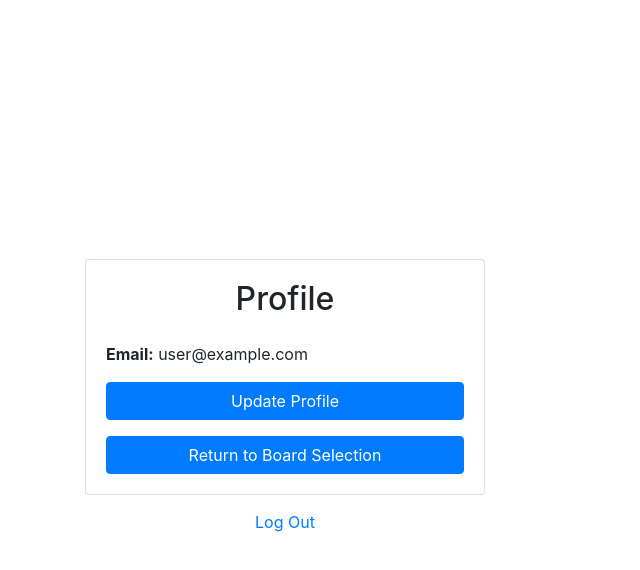
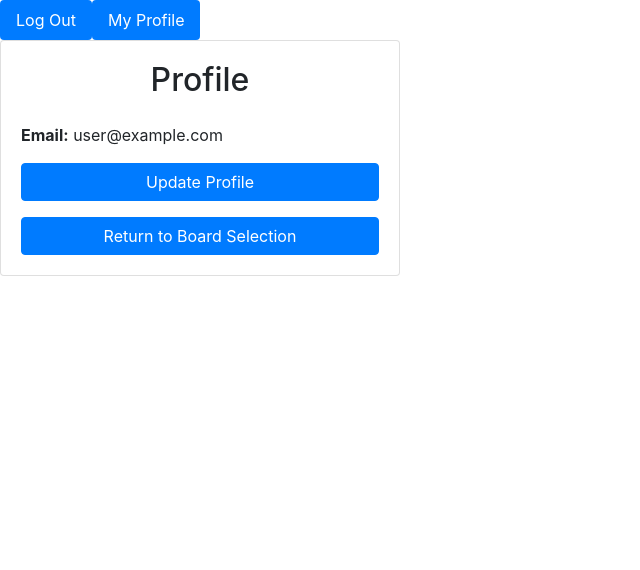
Before and after one commit to lanegrim/manage-the-day-front-end, a React (Create React App) app: page /dashboard in a window 1280 px wide. Shown: the top 570 px of the page, without its empty margins (0-640 px from the left). Built offline with nearby package versions, Linux system fonts and the light colour scheme; no server answers; sample sign-in values are in the browser's storage.

Commit message:
started to work on header/nav component

```diff
--- a/src/components/App.js
+++ b/src/components/App.js
@@ -16,7 +16,6 @@ import Board from './Board'
 
 function App() {
   return (
-    <Container className="d-flex align-items-center justify-content-center w-100" style={{ minHeight: "100vh" }}>
     <div className="w-100 contains-all">
       <Router>
         <AuthProvider>
@@ -32,7 +31,6 @@ function App() {
         </AuthProvider>
       </Router>
     </div>
-    </Container>
   )
 }
 
--- a/src/components/Board.js
+++ b/src/components/Board.js
@@ -2,6 +2,7 @@ import React, { useState, useEffect, useRef } from 'react'
 import { Card, ListGroup, ListGroupItem, Button, Modal, Form, Container } from 'react-bootstrap'
 import { useParams, Link } from 'react-router-dom'
 import axios from 'axios'
+import Header from './Header'
 
 
 export default function Board() {
@@ -27,7 +28,7 @@ export default function Board() {
     const [showNewTodoModal, setShowNewTodoModal] = useState(false)
 
     //////////////////////////////////////////////////////////////////
-    // GET BOARD DATA FUNCTION
+    // GET DATA FUNCTION
     //////////////////////////////////////////////////////////////////
 
     function getBoard(givenID) {
@@ -37,10 +38,6 @@ export default function Board() {
                 (response) => {
                     setBoard(response.data.board)
                     setColumns(response.data.board.columns)
-                    setColumnOrder(response.data.board.columnOrder)
-                    console.log(response.data.board)
-                    console.log(response.data.board.columns)
-                    console.log(response.data.board.columnOrder)
                 },
                 (err) => console.error(err)
             )
@@ -95,7 +92,8 @@ export default function Board() {
         event.preventDefault();
         const updatedColumn = {
             board_id: board.id,
-            title: columnNameRef.current.value
+            title: columnNameRef.current.value,
+            todoOrder: []
         }
 
         axios
@@ -159,7 +157,6 @@ export default function Board() {
             completed: completionStatus
         }
 
-        console.log(updatedTodo)
         axios
             .put(
                 "https://managetheday-api.herokuapp.com/todos/" + currentItemID,
@@ -224,7 +221,8 @@ export default function Board() {
     }, [id])
 
     return (
-        <Container className="columns-page">
+        <div className="columns-page">
+            <Header />
             {
                 //////////////////////////////////
                 // BOARD SCREEN HEADER
@@ -407,6 +405,6 @@ export default function Board() {
                     </Card.Body>
                 </Card>
             </div>
-        </Container>
+        </div>
     )
 }
--- a/src/components/BoardSelect.js
+++ b/src/components/BoardSelect.js
@@ -1,8 +1,9 @@
 import React, { useState, useEffect, useRef } from 'react'
-import { Card, Container, ListGroup, ListGroupItem, Button, Alert, Form, Modal } from 'react-bootstrap'
+import { Card, Container, ListGroup, ListGroupItem, Button, Form, Modal } from 'react-bootstrap'
 import axios from "axios";
 import { useHistory } from 'react-router-dom'
 import { useAuth } from '../contexts/AuthContext'
+import Header from './Header'
 
 export default function BoardSelect() {
 
@@ -11,24 +12,11 @@ export default function BoardSelect() {
     const boardNameRef = useRef()
     const newBoardNameRef = useRef()
     const [loading, setLoading] = useState(false)
-    const [error, setError] = useState('')
     const [boards, setBoards] = useState([])
     const [boardID, setBoardID] = useState('')
     const [boardName, setBoardName] = useState('')
     const [boardColumnOrder, setBoardColumnOrder] = useState([])
     const [showEditModal, setShowEditModal] = useState(false)
-
-
-    async function handleLogout() {
-        setError('')
-
-        try {
-            await logout()
-            history.push('/login')
-        } catch {
-            setError('Failed to log out')
-        }
-    }
 
     function getBoards() {
         axios
@@ -124,6 +112,8 @@ export default function BoardSelect() {
     }, [])
 
     return (
+        <>
+            <Header />
             <Container className='text-center' style={{ maxWidth: "400px" }}>
                 <h1>My Boards</h1>
                 <Card>
@@ -184,10 +174,7 @@ export default function BoardSelect() {
                         </ListGroup>
                     </Card.Body>
                 </Card>
-            <div className="w-100 text-center mt-2">
-                <Button variant="link" onClick={handleLogout} disabled={loading}>Log Out</Button>
-                {error && <Alert variant="danger">{error}</Alert>}
-            </div>
             </Container>
+        </>
     )
 }
--- a/src/components/Dashboard.js
+++ b/src/components/Dashboard.js
@@ -2,33 +2,22 @@
 // THIS TUTORIAL CAN BE FOUND AT https://www.youtube.com/watch?v=PKwu15ldZ7k
 
 import React, { useState } from 'react'
-import { Card, Button, Alert } from 'react-bootstrap'
+import { Card } from 'react-bootstrap'
 import { useAuth } from '../contexts/AuthContext'
-import { Link, useHistory } from 'react-router-dom'
+import { Link } from 'react-router-dom'
+import Header from './Header'
 
 export default function Dashboard() {
-    const [error, setError] = useState('')
-    const { currentUser, logout } = useAuth()
-    const history = useHistory()
+    const { currentUser } = useAuth()
 
-    async function handleLogout() {
-        setError('')
-
-        try {
-            await logout()
-            history.pushState('/login')
-        } catch {
-            setError('Failed to log out')
-        }
-    }
     return (
         <div style={{ maxWidth: "400px" }}>
+            <Header />
             <Card>
                 <Card.Body>
                     <h2 className="text-center mb-4">
                         Profile
                     </h2>
-                    {error && <Alert variant="danger">{error}</Alert>}
                     <strong>Email:</strong> {currentUser.email}
                     <Link to='/update-profile' className="btn btn-primary w-100 mt-3" >
                         Update Profile
@@ -38,9 +27,6 @@ export default function Dashboard() {
                     </Link>
                 </Card.Body>
             </Card>
-            <div className="w-100 text-center mt-2">
-                <Button variant="link" onClick={handleLogout}>Log Out</Button>
-            </div>
         </div>
     )
 }
--- a/src/components/ForgotPassword.js
+++ b/src/components/ForgotPassword.js
@@ -5,6 +5,7 @@ import React, { useRef, useState } from 'react'
 import { Form, Card, Button, Alert, Container } from 'react-bootstrap'
 import { useAuth } from '../contexts/AuthContext'
 import { Link } from 'react-router-dom'
+import Header from './Header'
 
 export default function ForgotPassword() {
     const emailRef = useRef()
@@ -30,6 +31,7 @@ export default function ForgotPassword() {
 
     return (
         <Container style={{ maxWidth: "400px" }}>
+            <Header />
             <Card>
                 <Card.Body>
                     <h2 className="text-center mb-4">
--- /dev/null
+++ b/src/components/Header.js
@@ -0,0 +1,37 @@
+import React, { useState } from 'react'
+import { useAuth } from '../contexts/AuthContext'
+import { useHistory } from 'react-router-dom'
+import { Button, Alert, Nav } from 'react-bootstrap'
+
+export default function Header() {
+    const { currentUser, logout } = useAuth()
+    const [error, setError] = useState('')
+    const [loading, setLoading] = useState(false)
+    const history = useHistory()
+
+    async function handleLogout() {
+        setError('')
+
+        try {
+            await logout()
+            history.push('/login')
+        } catch {
+            setError('Failed to log out')
+        }
+    }
+
+    return (
+        <Nav variant="pills">
+            <Nav.Item onClick={handleLogout} disabled={loading} >
+                <Nav.Link active>
+                    Log Out {error && <Alert variant="danger">{error}</Alert>}
+                </Nav.Link>
+            </Nav.Item>
+            <Nav.Item disabled={loading} >
+                <Nav.Link active href='/dashboard'>
+                    My Profile
+                </Nav.Link>
+            </Nav.Item>
+        </Nav>
+    )
+}
--- a/src/components/UpdateProfile.js
+++ b/src/components/UpdateProfile.js
@@ -5,6 +5,7 @@ import React, { useRef, useState } from 'react'
 import { Form, Card, Button, Alert } from 'react-bootstrap'
 import { useAuth } from '../contexts/AuthContext'
 import { Link, useHistory } from 'react-router-dom'
+import Header from './Header'
 
 export default function UpdateProfile() {
     const emailRef = useRef()
@@ -44,6 +45,7 @@ export default function UpdateProfile() {
 
     return (
         <>
+            <Header />
             <Card>
                 <Card.Body>
                     <h2 className="text-center mb-4">
--- a/src/styles.css
+++ b/src/styles.css
@@ -15,5 +15,5 @@
 
 .columns-page {
     margin: 0;
-    width: 100vw;
+    width: 100%;
 }
```
Lines whose indentation alone changed are shown as unchanged.
